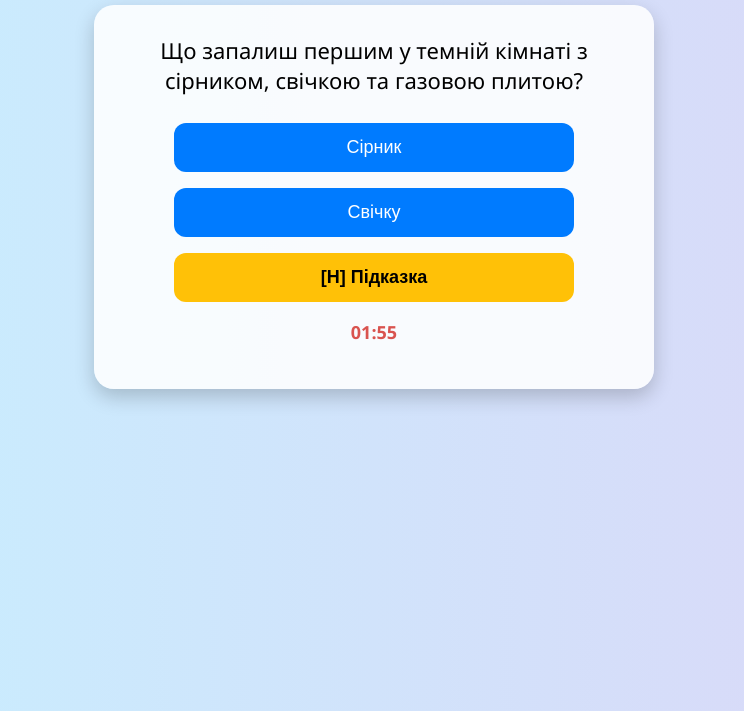
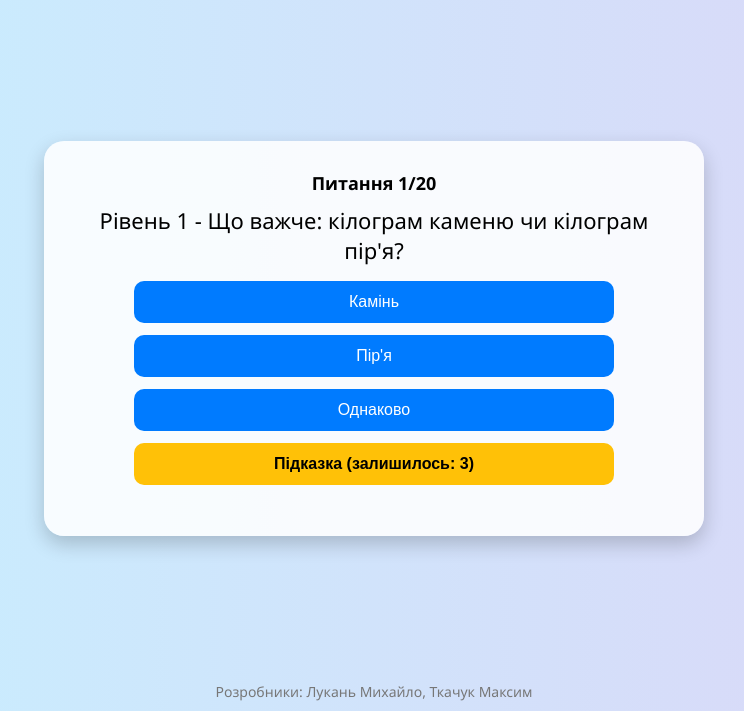
Before and after one commit to maks550/Wordle-with-Odai, a plain HTML site: page index.html in a window 1280 px wide. Shown: the part 89-800 px from the top of the page, without its empty margins (266-1010 px from the left). Drawn offline with Linux system fonts and the light colour scheme.

Commit message:
Update index.html

```diff
--- a/index.html
+++ b/index.html
@@ -3,7 +3,7 @@
 <head>
   <meta charset="UTF-8" />
   <meta name="viewport" content="width=device-width, initial-scale=1.0"/>
-  <title>12-рівнева логічна гра</title>
+  <title>3-рівнева логічна гра</title>
   <style>
     body {
       font-family: 'Segoe UI', sans-serif;
@@ -13,238 +13,182 @@
       display: flex;
       flex-direction: column;
       align-items: center;
-      justify-content: start;
+      justify-content: space-between;
       height: 100vh;
     }
-
     h1 {
-      margin-top: 30px;
+      margin-top: 20px;
       color: #333;
       text-shadow: 1px 1px 2px #aaa;
     }
-
     #game {
       background: #ffffffdd;
       padding: 30px;
       border-radius: 20px;
       box-shadow: 0 8px 20px rgba(0, 0, 0, 0.2);
       width: 90%;
-      max-width: 500px;
+      max-width: 600px;
       text-align: center;
     }
-
     .question {
       font-size: 22px;
-      margin-bottom: 20px;
+      margin-bottom: 10px;
     }
-
+    .progress {
+      font-size: 18px;
+      margin-bottom: 10px;
+      font-weight: bold;
+    }
     .button {
       background-color: #007bff;
       color: white;
-      padding: 14px 20px;
-      margin: 8px auto;
+      padding: 12px 16px;
+      margin: 6px auto;
       border: none;
-      border-radius: 12px;
-      font-size: 18px;
+      border-radius: 10px;
+      font-size: 16px;
       width: 80%;
       cursor: pointer;
       transition: background 0.3s;
     }
-
     .button:hover {
       background-color: #0056b3;
     }
-
+    .next-level-btn {
+      background-color: orange;
+      color: white;
+      font-weight: bold;
+    }
     #hintBtn {
       background-color: #ffc107;
       color: black;
       font-weight: bold;
     }
-
     #hint {
       margin-top: 10px;
       font-style: italic;
       color: #555;
     }
-
     #result {
       margin-top: 15px;
+      font-size: 20px;
       font-weight: bold;
-      font-size: 20px;
-      color: #333;
     }
-
-    #timer {
-      margin-top: 10px;
-      font-size: 18px;
-      font-weight: bold;
-      color: #d9534f;
+    footer {
+      margin-bottom: 10px;
+      font-size: 14px;
+      color: #777;
     }
   </style>
 </head>
 <body>
-
-  <h1>12-рівнева гра</h1>
+  <h1>3-рівнева логічна гра</h1>
   <div id="game">
+    <div class="progress" id="progress"></div>
     <div class="question" id="question"></div>
     <div id="answers"></div>
-    <button class="button" id="hintBtn" onclick="showHint()">[H] Підказка</button>
+    <button class="button" id="hintBtn" onclick="showHint()">Підказка (залишилось: <span id="hintsLeft">3</span>)</button>
     <div id="hint"></div>
-    <div id="timer">02:00</div>
     <div id="result"></div>
+    <button class="button next-level-btn" id="nextLevelBtn" style="display:none;" onclick="goToNextLevel()">Наступний рівень</button>
   </div>
+  <footer>Розробники: Лукань Михайло, Ткачук Максим</footer>
 
   <script>
-    const levels = [
-      {
-        question: "Що запалиш першим у темній кімнаті з сірником, свічкою та газовою плитою?",
-        options: ["Сірник", "Свічку"],
-        correct: 1,
-        hint: "Без цього нічого не запалиш."
-      },
-      {
-        question: "Що важче: кілограм заліза чи кілограм пір’я?",
-        options: ["Однаково", "Залізо"],
-        correct: 1,
-        hint: "Кілограм — це завжди кілограм."
-      },
-      {
-        question: "Скільки буде 2 + 2 × 2?",
-        options: ["8", "6", "4"],
-        correct: 2,
-        hint: "Спочатку множення."
-      },
-      {
-        question: "Якого місяця 28 днів?",
-        options: ["Всі", "Лютий"],
-        correct: 1,
-        hint: "Подумай про всі місяці."
-      },
-      {
-        question: "Що має голову і хвіст, але не має тіла?",
-        options: ["Монета", "Змія", "Риба"],
-        correct: 1,
-        hint: "Це щось маленьке і металеве."
-      },
-      {
-        question: "Яке число пропущено в ряду: 1, 3, 6, 10, ?, 21",
-        options: ["14", "15", "16"],
-        correct: 2,
-        hint: "Кожен раз додається на 1 більше."
-      },
-      {
-        question: "Що можна зламати, не торкаючись?",
-        options: ["Обіцянку", "Вікно"],
-        correct: 1,
-        hint: "Це нематеріальна річ."
-      },
-      {
-        question: "Що належить тобі, але інші використовують частіше?",
-        options: ["Ім’я", "Ключ", "Телефон"],
-        correct: 1,
-        hint: "Тобі його дають при народженні."
-      },
-      {
-        question: "Що стає вологим, коли висушує інше?",
-        options: ["Рушник", "Губка", "Сонце"],
-        correct: 1,
-        hint: "Використовується після душу."
-      },
-      {
-        question: "Скільки секунд у 2 годинах?",
-        options: ["7200", "3600", "1800"],
-        correct: 1,
-        hint: "60 × 60 × 2"
-      },
-      {
-        question: "В кімнаті 10 людей. Кожен потискає руку кожному. Скільки всього рукостискань?",
-        options: ["45", "90", "100"],
-        correct: 1,
-        hint: "Формула: n(n-1)/2"
-      },
-      {
-        question: "2 = 6, 3 = 12, 4 = 20, 5 = 30, то 6 = ?",
-        options: ["42", "36", "40"],
-        correct: 1,
-        hint: "Формула: n × (n + 1)"
-      }
+    const baseQuestions = [
+      ["Що важче: кілограм каменю чи кілограм пір'я?", ["Камінь", "Пір'я", "Однаково"], 3, "Це питання про одиниці вимірювання."],
+      ["Скільки місяців у році мають 28 днів?", ["Один", "Дванадцять", "Лютий"], 2, "Подумай про кожен місяць окремо."],
+      ["Що буде швидше: світло чи звук?", ["Світло", "Звук", "Однаково"], 1, "Пригадуй грозу."],
+      ["Яке число буде наступним: 1, 1, 2, 3, 5, 8, ?", ["13", "11", "10"], 1, "Згадай послідовність Фібоначчі."],
+      ["Що має корінь, але не росте?", ["Слово", "Дерево", "Картопля"], 1, "Це стосується мови."],
+      ["Що можна тримати лише у правій руці?", ["Ліву руку", "Олівець", "Книгу"], 1, "Фізично незручно."],
+      ["Яке слово стає коротшим, коли додаєш до нього літери?", ["Короткий", "Довгий", "Слово"], 1, "Гра слів."],
+      ["Що зменшується, коли його ділиш?", ["Таємниця", "Яблуко", "Гроші"], 1, "Це про інформацію."],
+      ["Що піднімається, але не опускається?", ["Вік", "Куля", "Температура"], 1, "Щороку зростає."],
+      ["Що можна побачити тільки вночі?", ["Зірки", "Місяць", "Темряву"], 1, "Далекі світила."]
     ];
 
-    let currentLevel = 0;
-    let hintUsed = false;
-    let timerInterval;
-    let timeLeft = 120;
+    const allLevels = [1, 2, 3].map(level => Array.from({length: 20}, (_, i) => {
+      const q = baseQuestions[i % baseQuestions.length];
+      return {
+        question: `Рівень ${level} - ${q[0]}`,
+        options: q[1],
+        correct: q[2],
+        hint: `H: ${q[3]}`
+      };
+    }));
 
-    function loadLevel() {
-      const level = levels[currentLevel];
-      document.getElementById("question").textContent = level.question;
+    let currentLevelIndex = 0;
+    let currentQuestionIndex = 0;
+    let score = 0;
+    let hintsLeft = 3;
+
+    function loadQuestion() {
+      const level = allLevels[currentLevelIndex];
+      if (currentQuestionIndex >= level.length) {
+        document.getElementById("question").textContent = `Рівень завершено! Ваш результат: ${score}/${level.length}`;
+        document.getElementById("answers").innerHTML = "";
+        document.getElementById("hint").textContent = "";
+        document.getElementById("hintBtn").style.display = "none";
+        if (currentLevelIndex < allLevels.length - 1) {
+          document.getElementById("nextLevelBtn").style.display = "inline-block";
+        }
+        return;
+      }
+
+      const questionData = level[currentQuestionIndex];
+      document.getElementById("progress").textContent = `Питання ${currentQuestionIndex + 1}/${level.length}`;
+      document.getElementById("question").textContent = questionData.question;
       document.getElementById("hint").textContent = "";
+      document.getElementById("hintBtn").disabled = false;
+      document.getElementById("hintBtn").style.display = "inline-block";
       document.getElementById("result").textContent = "";
-      document.getElementById("hintBtn").disabled = false;
-      hintUsed = false;
 
       const answersDiv = document.getElementById("answers");
       answersDiv.innerHTML = "";
-      level.options.forEach((opt, i) => {
+      questionData.options.forEach((opt, i) => {
         const btn = document.createElement("button");
         btn.className = "button";
         btn.textContent = opt;
         btn.onclick = () => checkAnswer(i + 1);
         answersDiv.appendChild(btn);
       });
-
-      resetTimer();
     }
 
     function checkAnswer(choice) {
-      const level = levels[currentLevel];
-      if (choice === level.correct) {
-        document.getElementById("result").textContent = "Правильно!";
-        clearInterval(timerInterval);
-        currentLevel++;
-        setTimeout(() => {
-          if (currentLevel < levels.length) {
-            loadLevel();
-          } else {
-            document.getElementById("game").innerHTML = `<h2>Вітаємо! Ви пройшли всі 12 рівнів!</h2>`;
-          }
-        }, 1000);
-      } else {
-        document.getElementById("result").textContent = "Невірно. Спробуйте ще раз.";
+      const level = allLevels[currentLevelIndex];
+      const correctAnswer = level[currentQuestionIndex].correct;
+      if (choice === correctAnswer) {
+        score++;
+      }
+      currentQuestionIndex++;
+      loadQuestion();
+    }
+
+    function showHint() {
+      if (hintsLeft > 0) {
+        const level = allLevels[currentLevelIndex];
+        const questionData = level[currentQuestionIndex];
+        document.getElementById("hint").textContent = questionData.hint;
+        hintsLeft--;
+        document.getElementById("hintsLeft").textContent = hintsLeft;
+        if (hintsLeft === 0) {
+          document.getElementById("hintBtn").disabled = true;
+        }
       }
     }
 
-    function showHint() {
-      if (!hintUsed) {
-        document.getElementById("hint").textContent = levels[currentLevel].hint;
-        hintUsed = true;
-        document.getElementById("hintBtn").disabled = true;
-      }
+    function goToNextLevel() {
+      currentLevelIndex++;
+      currentQuestionIndex = 0;
+      score = 0;
+      hintsLeft = 3;
+      document.getElementById("nextLevelBtn").style.display = "none";
+      document.getElementById("hintsLeft").textContent = hintsLeft;
+      loadQuestion();
     }
 
-    function resetTimer() {
-      clearInterval(timerInterval);
-      timeLeft = 120;
-      updateTimer();
-      timerInterval = setInterval(() => {
-        timeLeft--;
-        updateTimer();
-        if (timeLeft <= 0) {
-          clearInterval(timerInterval);
-          document.getElementById("result").textContent = "Час вичерпано! Почніть рівень спочатку.";
-          setTimeout(loadLevel, 2000);
-        }
-      }, 1000);
-    }
-
-    function updateTimer() {
-      const minutes = Math.floor(timeLeft / 60).toString().padStart(2, '0');
-      const seconds = (timeLeft % 60).toString().padStart(2, '0');
-      document.getElementById("timer").textContent = `${minutes}:${seconds}`;
-    }
-
-    loadLevel();
+    loadQuestion();
   </script>
-
 </body>
 </html>
```
